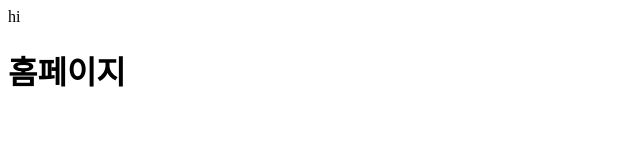
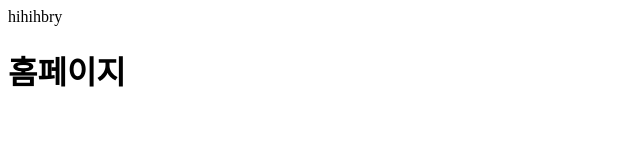
Before and after one commit to hyrionbs/rionkurly, a React (Vite) app in the folder kurly/: page / in a window 1280 px wide. Shown: the top 160 px of the page, without its empty margins (0-640 px from the left). Built offline with nearby package versions, Linux system fonts and the light colour scheme.

Commit message:
testamas

```diff
--- a/kurly/src/App.jsx
+++ b/kurly/src/App.jsx
@@ -6,7 +6,7 @@ function App() {
 
   return (
     <>
-      <div>hi</div>
+      <div>hihihbry</div>
       <Home />
     </>
   )
```
